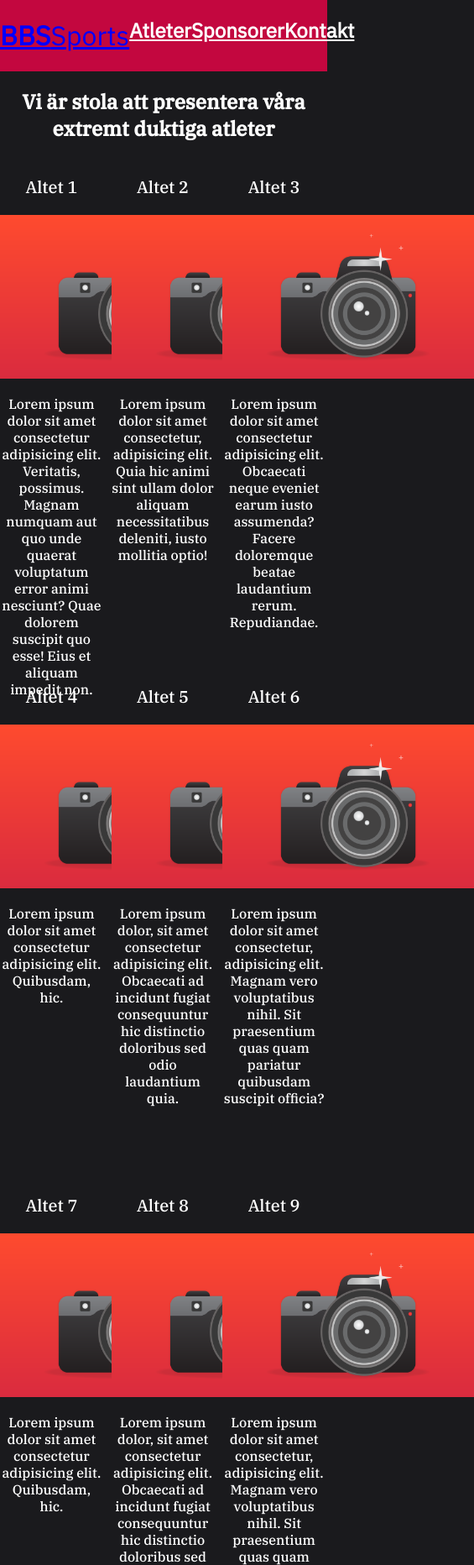
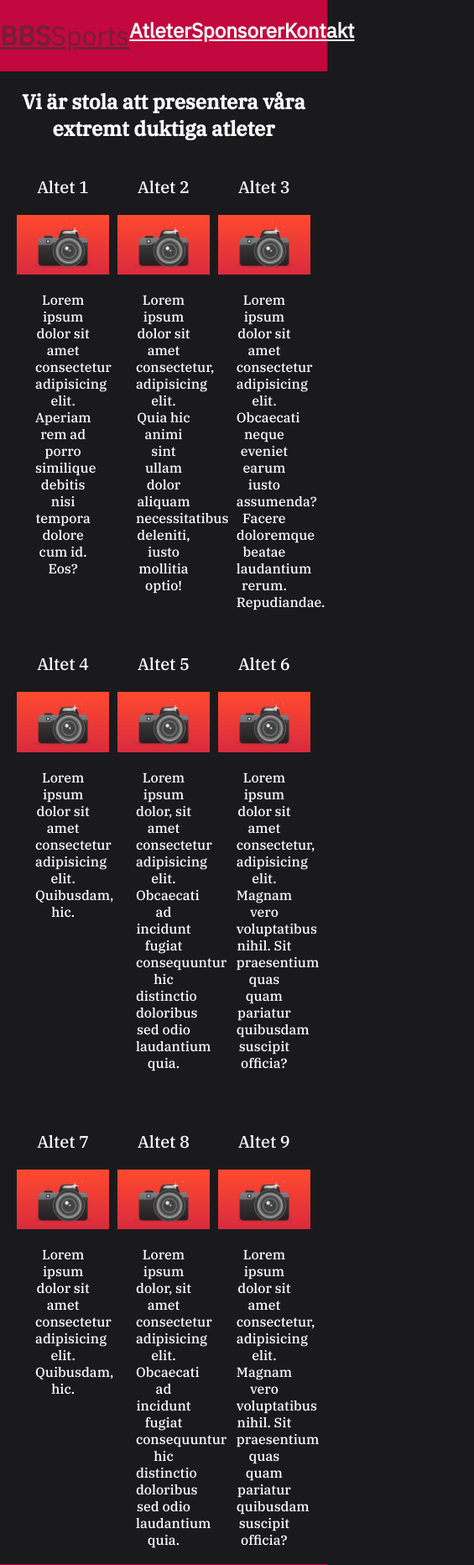
Before and after one commit to AlexanderBinnerstedt/f-retagssida, a plain HTML site: page atleter.html in a window 390 px wide. Shown: the top 1864 px of the page at 84% size, 565 px wide, since content can reach past the window. Drawn offline with Linux system fonts and the light colour scheme.

Commit message:
responsive

```diff
--- a/atleter.html
+++ b/atleter.html
@@ -31,50 +31,50 @@
         <div class="atleter">
             <div>
                 <p class="atletNamn">Altet 1</p>
-                <img src="bilder/kamera.png" alt="Bild på en atlet" width="300">
-                <p>Lorem ipsum dolor sit amet consectetur adipisicing elit. Veritatis, possimus. Magnam numquam aut quo unde quaerat voluptatum error animi nesciunt? Quae dolorem suscipit quo esse! Eius et aliquam impedit non.</p>
+                <img src="bilder/kamera.png" alt="Bild på en atlet">
+                <p>Lorem ipsum dolor sit amet consectetur adipisicing elit. Aperiam rem ad porro similique debitis nisi tempora dolore cum id. Eos?</p>
             </div>
             <div>
                 <p class="atletNamn">Altet 2</p>
-                <img src="bilder/kamera.png" alt="Bild på en atlet" width="300">
+                <img src="bilder/kamera.png" alt="Bild på en atlet">
                 <p>Lorem ipsum dolor sit amet consectetur, adipisicing elit. Quia hic animi sint ullam dolor aliquam necessitatibus deleniti, iusto mollitia optio!</p>
             </div>
             <div>
                 <p class="atletNamn">Altet 3</p>
-                <img src="bilder/kamera.png" alt="Bild på en atlet" width="300">
+                <img src="bilder/kamera.png" alt="Bild på en atlet">
                 <p>Lorem ipsum dolor sit amet consectetur adipisicing elit. Obcaecati neque eveniet earum iusto assumenda? Facere doloremque beatae laudantium rerum. Repudiandae.</p>
             </div>
             <div>
                 <p class="atletNamn">Altet 4</p>
-                <img src="bilder/kamera.png" alt="Bild på en atlet" width="300">
+                <img src="bilder/kamera.png" alt="Bild på en atlet">
                 <p>Lorem ipsum dolor sit amet consectetur adipisicing elit. Quibusdam, hic.</p>
             </div>
             <div>
                 <p class="atletNamn">Altet 5</p>
-                <img src="bilder/kamera.png" alt="Bild på en atlet" width="300">
+                <img src="bilder/kamera.png" alt="Bild på en atlet">
                 <p>Lorem ipsum dolor, sit amet consectetur adipisicing elit. Obcaecati ad incidunt fugiat consequuntur hic distinctio doloribus sed odio laudantium quia.</p>
 
             </div>
             <div>
                 <p class="atletNamn">Altet 6</p>
-                <img src="bilder/kamera.png" alt="Bild på en atlet" width="300">
+                <img src="bilder/kamera.png" alt="Bild på en atlet">
                 <p>Lorem ipsum dolor sit amet consectetur, adipisicing elit. Magnam vero voluptatibus nihil. Sit praesentium quas quam pariatur quibusdam suscipit officia?</p>
             </div>
             <div>
                 <p class="atletNamn">Altet 7</p>
-                <img src="bilder/kamera.png" alt="Bild på en atlet" width="300">
+                <img src="bilder/kamera.png" alt="Bild på en atlet">
                 <p>Lorem ipsum dolor sit amet consectetur adipisicing elit. Quibusdam, hic.</p>
             </div>
             <div>
                 <p class="atletNamn">Altet 8</p>
-                <img src="bilder/kamera.png" alt="Bild på en atlet" width="300">
+                <img src="bilder/kamera.png" alt="Bild på en atlet">
                 <p>Lorem ipsum dolor, sit amet consectetur adipisicing elit. Obcaecati ad incidunt fugiat consequuntur hic
                     distinctio doloribus sed odio laudantium quia.</p>
 
             </div>
             <div>
                 <p class="atletNamn">Altet 9</p>
-                <img src="bilder/kamera.png" alt="Bild på en atlet" width="300">
+                <img src="bilder/kamera.png" alt="Bild på en atlet">
                 <p>Lorem ipsum dolor sit amet consectetur, adipisicing elit. Magnam vero voluptatibus nihil. Sit praesentium quas
                     quam pariatur quibusdam suscipit officia?</p>
             </div>
--- a/style.css
+++ b/style.css
@@ -6,6 +6,7 @@ header {
   position: sticky;
   top: 0px;
   z-index: 100;
+  width: 100%;
 }
 
 .titel {
@@ -13,7 +14,7 @@ header {
   font-size: 20;
   font-weight: 900;
 
-  left: -200%;
+  left: -300%;
 
   animation: slideIn 0.5s 0.5s forwards cubic-bezier(0.5, 0.5, 0.5, 1);
 }
@@ -24,7 +25,7 @@ header {
 
 @keyframes slideIn {
   from {
-    left: -100%;
+    left: -300%;
   }
   to {
     left: 0%;
@@ -32,8 +33,8 @@ header {
 }
 
 body {
-  margin: 0px;
-  padding: 0px;
+  margin: 0%;
+  padding: 0%;
   background-color: #1a1a1d;
   color: white;
   text-align: center;
@@ -48,7 +49,7 @@ a {
 }
 
 a:hover {
-  color: blue;
+  color: #6f2232;
 }
 
 * {
@@ -60,12 +61,18 @@ a:hover {
   text-align: center;
 }
 
-/* Slideshow container */
+.mySlides img{
+  width: 100%;
+  height: 100%;
+  max-height: 800px;
+}
+
 .slideshow-container {
   position: relative;
+  right: 0;
+  left: 0;
 }
 
-/* Caption text */
 .text {
   color: white;
   font-size: 50px;
@@ -76,7 +83,6 @@ a:hover {
   text-align: left;
 }
 
-/* The dots/bullets/indicators */
 .dot {
   height: 15px;
   width: 15px;
@@ -91,7 +97,6 @@ a:hover {
   background-color: #717171;
 }
 
-/* Fading animation */
 .fade {
   -webkit-animation-name: fade;
   -webkit-animation-duration: 1.5s;
@@ -130,6 +135,12 @@ a:hover {
   grid-template-rows: 50% 50%;
   transition: transform 0.2s;
   margin: 20px;
+
+}
+
+.nyheter p{
+  margin-inline-start: 10%;
+  margin-inline-end: 10%;
 }
 
 .nyheter :hover {
@@ -142,16 +153,36 @@ a:hover {
   border-style: solid;
   border-radius: 20px;
   border-width: 5px;
+  width: 100%;
+  max-width: 350px;
 }
 
 .atleter {
+  display: flex;
+  flex-wrap: wrap;
+  justify-content: space-between;
   display: grid;
+  position: relative;
   grid-template-columns: 31.5% 31.5% 31.5%;
   grid-template-rows: 30% 30% 30%;
   column-gap: 2.5%;
   row-gap: 5%;
-  position: relative;
-  margin-bottom: 20px;
+  margin: 20px;
+  transition: transform 0.2s;
+}
+
+.atleter :hover {
+  transform: scale(1.01);
+}
+
+.atleter img{
+  width: 100%;
+  max-width: 350px;
+}
+
+.atleter p{
+  margin-inline-start: 20%;
+  margin-inline-end: 20%;
 }
 
 .atletNamn {
```
Also changed, not shown: index.html (+14 -14 lines).
